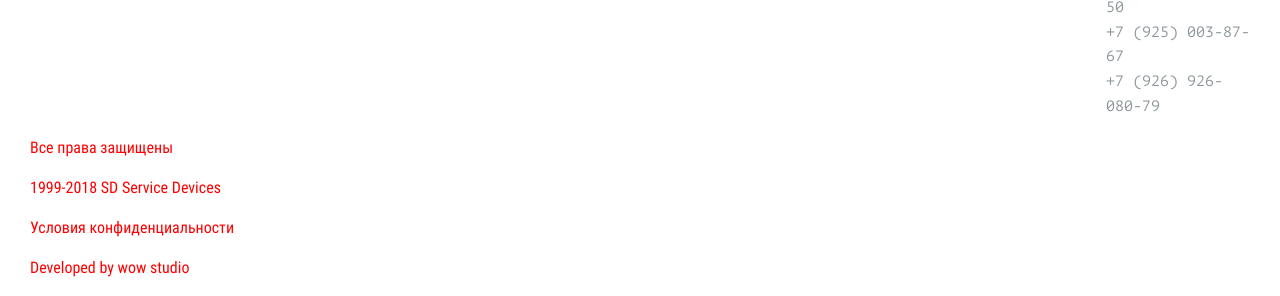
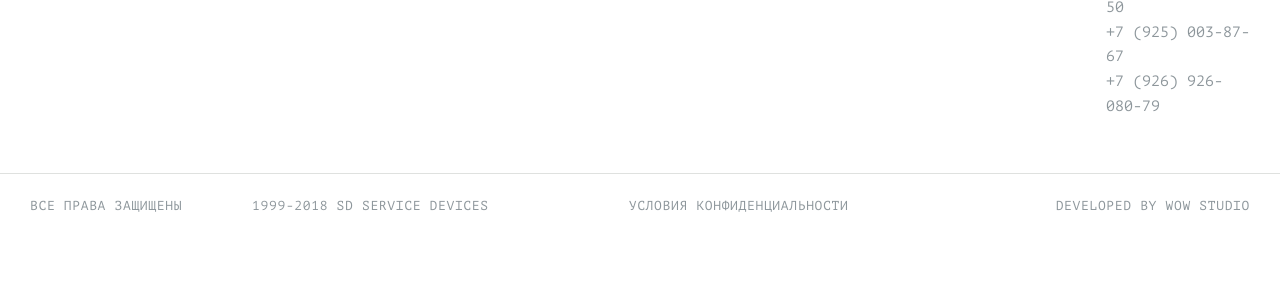
Before and after one commit to qrxt/smart-device, a website: page source/index.html in a window 1280 px wide. Shown: the part 4086-4382 px from the top of the page. After the commit the page ends 4304 px from the top, so only its background shows below. Drawn offline with nearby package versions, Linux system fonts and the light colour scheme; files that its build step writes are made by us from their sources; files whose address does not match are found by name.

Commit message:
Добавляет предварительную версию всего футера для десктопной версии

```diff
--- a/source/index.html
+++ b/source/index.html
@@ -338,13 +338,13 @@
         <p class="footer-info__item footer-info__item--rights">
           Все права защищены
         </p>
-        <p class="footer-info__item footer-info__item--rights">
+        <p class="footer-info__item footer-info__item--copyright">
           1999-2018 SD Service Devices
         </p>
-        <p class="footer-info__item footer-info__item--rights">
+        <p class="footer-info__item footer-info__item--privacy">
           Условия конфиденциальности
         </p>
-        <p class="footer-info__item footer-info__item--rights">
+        <p class="footer-info__item footer-info__item--developer">
           Developed by wow studio
         </p>
       </div>
--- a/source/sass/blocks/footer-address.scss
+++ b/source/sass/blocks/footer-address.scss
@@ -7,7 +7,7 @@
 .footer-address__text {
   margin: 0;
   font-family: $font-secondary;
-  color: rgba(#1B2D37, 0.5);
+  color: rgba(#1b2d37, 0.5);
 
   @include set-font(15px, 25px);
 }
--- /dev/null
+++ b/source/sass/blocks/footer-info.scss
@@ -0,0 +1,31 @@
+.footer-info {
+  border-top: 1px solid rgba(#626962, 0.2);
+}
+
+.footer-info__inner {
+  display: flex;
+  flex-wrap: wrap;
+  padding-top: 20px;
+}
+
+.footer-info__item {
+  margin: 0;
+  font-family: $font-secondary;
+  text-transform: uppercase;
+  letter-spacing: 0.05em;
+  color: rgba(#1b2d37, 0.5);
+
+  @include set-font(13px, 24px);
+
+  &--rights {
+    margin-right: 70px;
+  }
+
+  &--copyright {
+    margin-right: 140px;
+  }
+
+  &--developer {
+    margin-left: auto;
+  }
+}
--- a/source/sass/blocks/page-footer.scss
+++ b/source/sass/blocks/page-footer.scss
@@ -5,6 +5,10 @@
 .page-footer__inner {
   display: flex;
   padding-top: 60px;
+}
+
+.page-footer__inner:not(:last-child) {
+  margin-bottom: 53px;
 }
 
 .page-footer__logo {
@@ -18,10 +22,3 @@
   padding-top: 5px;
   margin-right: 140px;
 }
-
-.page-footer__address {
-}
-
-.page-footer__title {
-
-}
--- a/source/sass/style.scss
+++ b/source/sass/style.scss
@@ -33,3 +33,4 @@
 @import "blocks/social-list";
 @import "blocks/footer-section-title";
 @import "blocks/footer-address";
+@import "blocks/footer-info";
```
Also changed, not shown: build/css/style.min.css, build/index.html, 1 other file.
